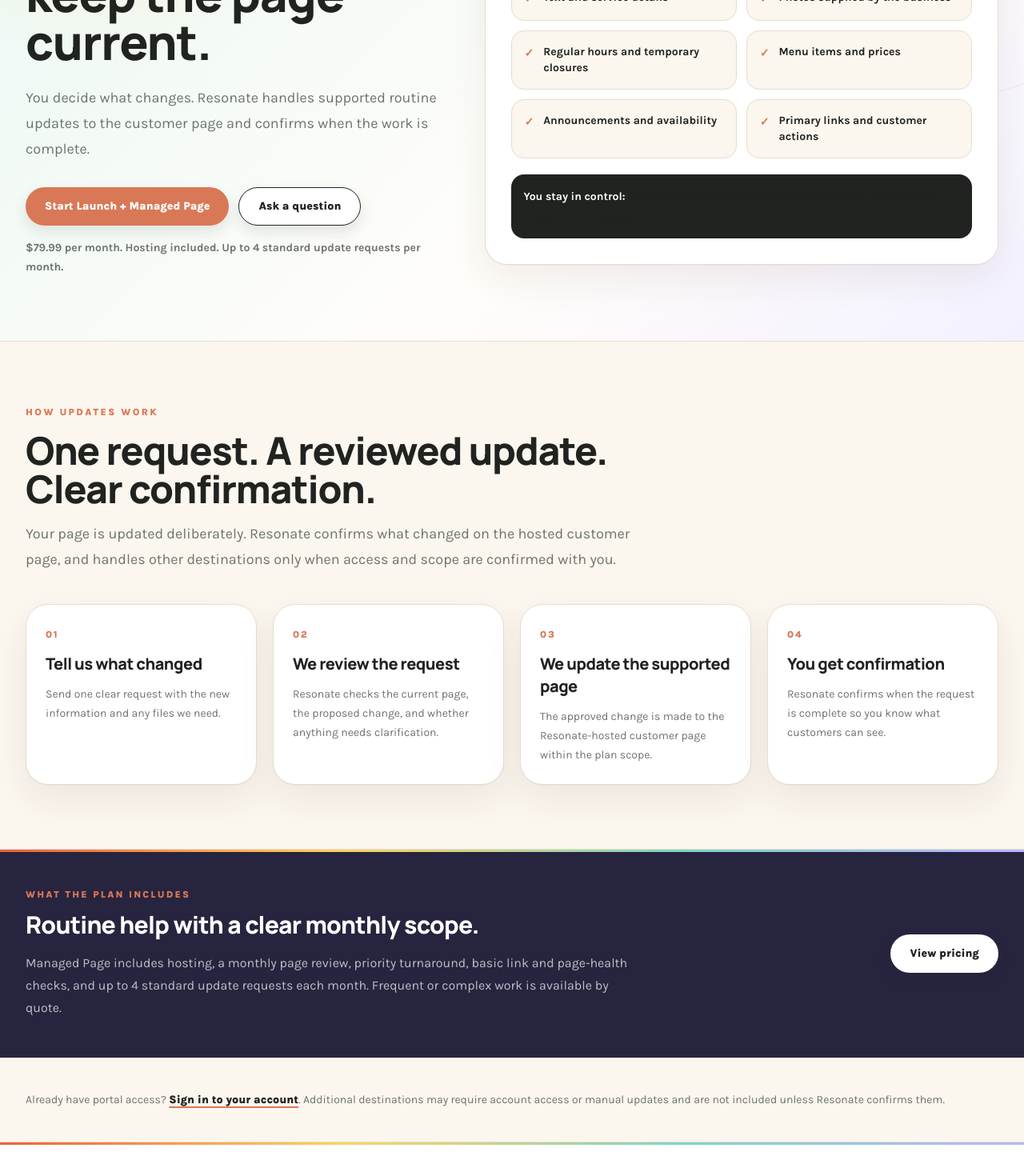
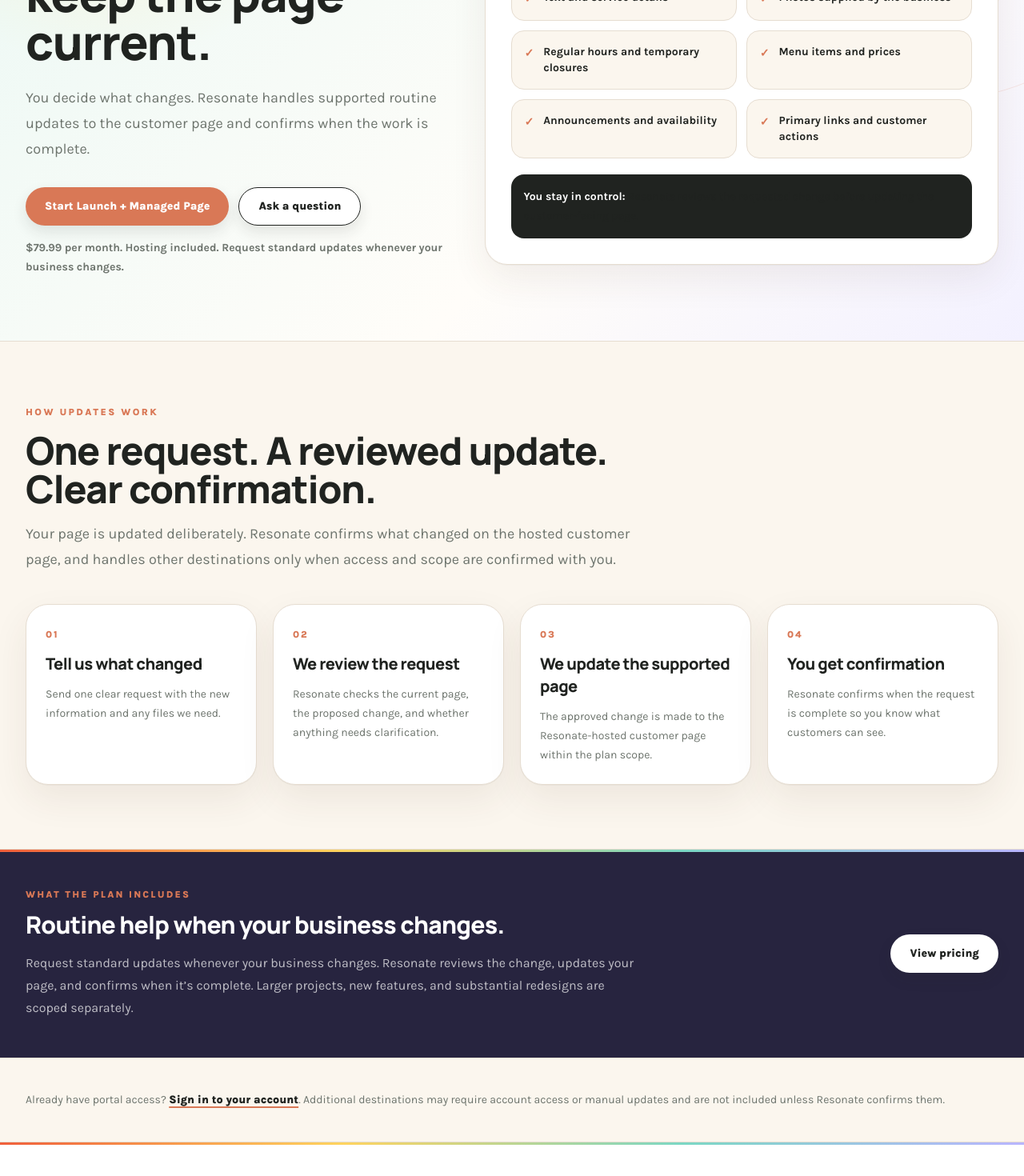
Before and after one commit to kurtis-dev/resonate-solutions, a Next.js app: page /portal in a window 1280 px wide. Shown: the part 346-1816 px from the top of the page at 80% size. Built offline with nearby package versions, Linux system fonts and the light colour scheme; no server answers.

Commit message:
Remove Managed Page request quota copy

```diff
--- a/app/billing/page.tsx
+++ b/app/billing/page.tsx
@@ -128,7 +128,7 @@
             <p className="eyebrow text-coral">Managed Page</p>
             <h2 className="mt-3 text-2xl font-extrabold text-ink">$79.99/month, hosting included</h2>
             <ul className="mt-5 grid gap-3 text-sm leading-6 text-muted">
-              <li>Up to 4 standard update requests per month</li>
+              <li>Request standard updates whenever your business changes</li>
               <li>Monthly page review</li>
               <li>Text, photo, hours, menu, and service updates</li>
               <li>Priority turnaround</li>
@@ -138,7 +138,7 @@
         </div>
 
         <p className="mt-6 text-center text-sm font-semibold leading-6 text-muted">
-          Need frequent or complex updates? Custom management is available by quote.
+          Larger projects, new features, and substantial redesigns are scoped separately.
         </p>
 
         <div className="mt-8 grid gap-6 lg:grid-cols-[0.8fr_1fr]">
--- a/app/llms.txt/route.ts
+++ b/app/llms.txt/route.ts
@@ -14,7 +14,8 @@
 ## Verified service facts
 - Every paid Resonate customer page starts with a $399 one-time Launch build.
 - Webpage Hosting is $17.99 per month and includes hosting, SSL, routine platform maintenance, and basic uptime monitoring. Content updates are not included.
-- Managed Page is $79.99 per month and includes hosting plus up to four standard update requests per month.
+- Managed Page is $79.99 per month and includes hosting. Request standard updates whenever your business changes. Resonate reviews the change, updates your page, and confirms when it is complete.
+- Larger projects, new features, and substantial redesigns are scoped separately.
 - Resonate-hosted page updates are supported. External profiles are not automatically updated and may be managed manually only when access and scope are confirmed.
 
 ## Contact
--- a/app/menupilot/page.tsx
+++ b/app/menupilot/page.tsx
@@ -327,7 +327,7 @@
               <div className="mt-5 rounded-[1.1rem] border border-[#2f7d72]/45 bg-[#163b35]/70 p-4">
                 <p className="text-xs font-black uppercase tracking-[0.16em] text-[#9de7dc]">Clear scope</p>
                 <p className="mt-2 text-sm font-bold leading-6 text-white/82">
-                  Managed Page includes hosting and up to four standard update requests each month. Frequent or complex work is available by quote.
+                  Request standard updates whenever your business changes. Resonate reviews the change, updates your page, and confirms when it’s complete. Larger projects, new features, and substantial redesigns are scoped separately.
                 </p>
               </div>
               <p className="mt-4 text-xs leading-5 text-white/55">
--- a/app/page.tsx
+++ b/app/page.tsx
@@ -386,7 +386,7 @@
             </article>
             <article className="surface-card p-6">
               <h3 className="text-xl font-black text-ink">What is Managed Page?</h3>
-              <p className="mt-3 leading-7 text-muted"><Link href="/portal" className="font-black text-coral underline decoration-coral/30 underline-offset-4">Managed website updates</Link> include hosting and up to four standard update requests per month for a Resonate-hosted customer page.</p>
+              <p className="mt-3 leading-7 text-muted"><Link href="/portal" className="font-black text-coral underline decoration-coral/30 underline-offset-4">Managed website updates</Link> include hosting for a Resonate-hosted customer page. Request standard updates whenever your business changes. Resonate reviews the change, updates your page, and confirms when it’s complete.</p>
             </article>
             <article className="surface-card p-6">
               <h3 className="text-xl font-black text-ink">How much does a Resonate customer page cost?</h3>
--- a/app/portal/page.tsx
+++ b/app/portal/page.tsx
@@ -6,7 +6,7 @@
 
 export const metadata: Metadata = pageMetadata({
   title: "Website Maintenance & Managed Updates for Small Businesses | Resonate",
-  description: "Managed Page includes hosting and up to four standard monthly update requests for text, photos, hours, menus, services, and announcements.",
+  description: "Managed Page includes hosting and reviewed standard updates when your business changes, with separately scoped support for larger projects and redesigns.",
   path: "/portal"
 });
 
@@ -46,7 +46,7 @@
                 Ask a question
               </a>
             </div>
-            <p className="mt-4 text-sm font-bold leading-6 text-muted">$79.99 per month. Hosting included. Up to 4 standard update requests per month.</p>
+            <p className="mt-4 text-sm font-bold leading-6 text-muted">$79.99 per month. Hosting included. Request standard updates whenever your business changes.</p>
           </div>
 
           <div className="surface-card rise-in p-6 sm:p-8">
@@ -86,8 +86,8 @@
         <div className="container-page grid gap-8 py-12 lg:grid-cols-[1fr_auto] lg:items-center">
           <div>
             <p className="text-xs font-black uppercase tracking-[0.18em] text-coral">What the plan includes</p>
-            <h2 className="mt-3 text-3xl font-black">Routine help with a clear monthly scope.</h2>
-            <p className="mt-4 max-w-3xl leading-7 text-white/70">Managed Page includes hosting, a monthly page review, priority turnaround, basic link and page-health checks, and up to 4 standard update requests each month. Frequent or complex work is available by quote.</p>
+            <h2 className="mt-3 text-3xl font-black">Routine help when your business changes.</h2>
+            <p className="mt-4 max-w-3xl leading-7 text-white/70">Request standard updates whenever your business changes. Resonate reviews the change, updates your page, and confirms when it’s complete. Larger projects, new features, and substantial redesigns are scoped separately.</p>
           </div>
           <Link href="/pricing" className="btn-base bg-white text-ink hover:bg-gold">View pricing</Link>
         </div>
--- a/lib/plans.ts
+++ b/lib/plans.ts
@@ -93,10 +93,10 @@
     billingPeriod: "mo",
     features: [
       { label: "Hosting included", detail: "Includes hosting, SSL, routine technical maintenance, and basic uptime monitoring." },
-      { label: "Up to 4 standard update requests", detail: "Four standard page-update requests are included each month." },
+      { label: "Standard updates when things change", detail: "Request standard updates whenever your business changes. Resonate reviews the change, updates your page, and confirms when it’s complete." },
       { label: "Monthly page review", detail: "Resonate reviews the page each month for obvious content and presentation issues." },
       { label: "Routine content updates", detail: "Includes supplied text, photo, hours, menu, and service updates." },
-      { label: "Priority turnaround", detail: "Standard update requests are handled ahead of hosting-only requests." },
+      { label: "Priority turnaround", detail: "Supported Managed Page updates are handled ahead of hosting-only support." },
       { label: "Basic link and page-health checks", detail: "Includes basic checks of important links and the customer-facing page." }
     ],
     cta: "Start Launch + Managed Page",
```
Also changed, not shown: scripts/smoke-check.mjs (+23 -5 lines).
